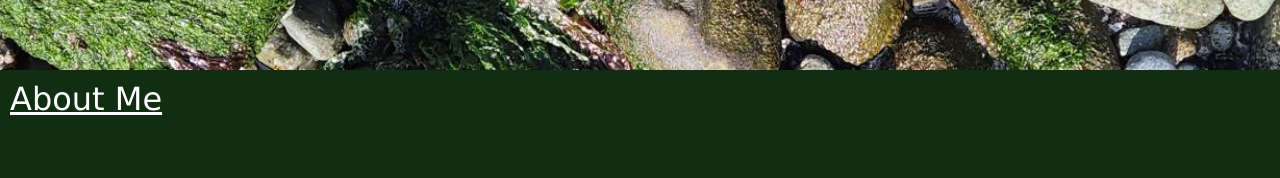
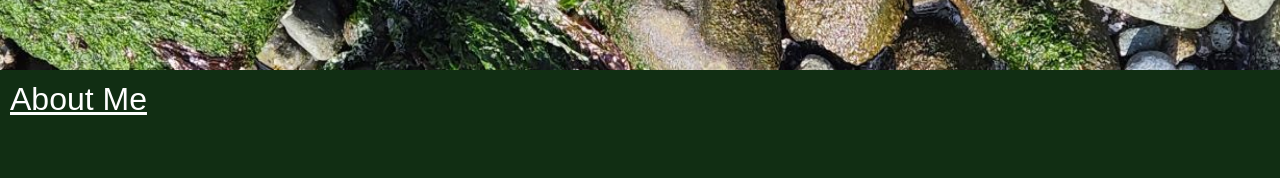
Before and after one commit to jsalexan/react-portfolio, a React (Create React App) app: page / in a window 1280 px wide. Shown: the part 212-390 px from the top of the page. Built offline with nearby package versions, Linux system fonts and the light colour scheme.

Commit message:
Playing with fonts. Committing for good practice. Minor CSS changes.

```diff
--- a/src/index.css
+++ b/src/index.css
@@ -88,7 +88,7 @@ h2 {
     padding-left: 10px;
     padding-bottom: 10px;
     height: auto;
-    font-family:Verdana, Geneva, Tahoma, sans-serif;
+    font-family:Lobster, sans-serif;
     font-size: 25px;
     text-decoration: underline;
 }
```
